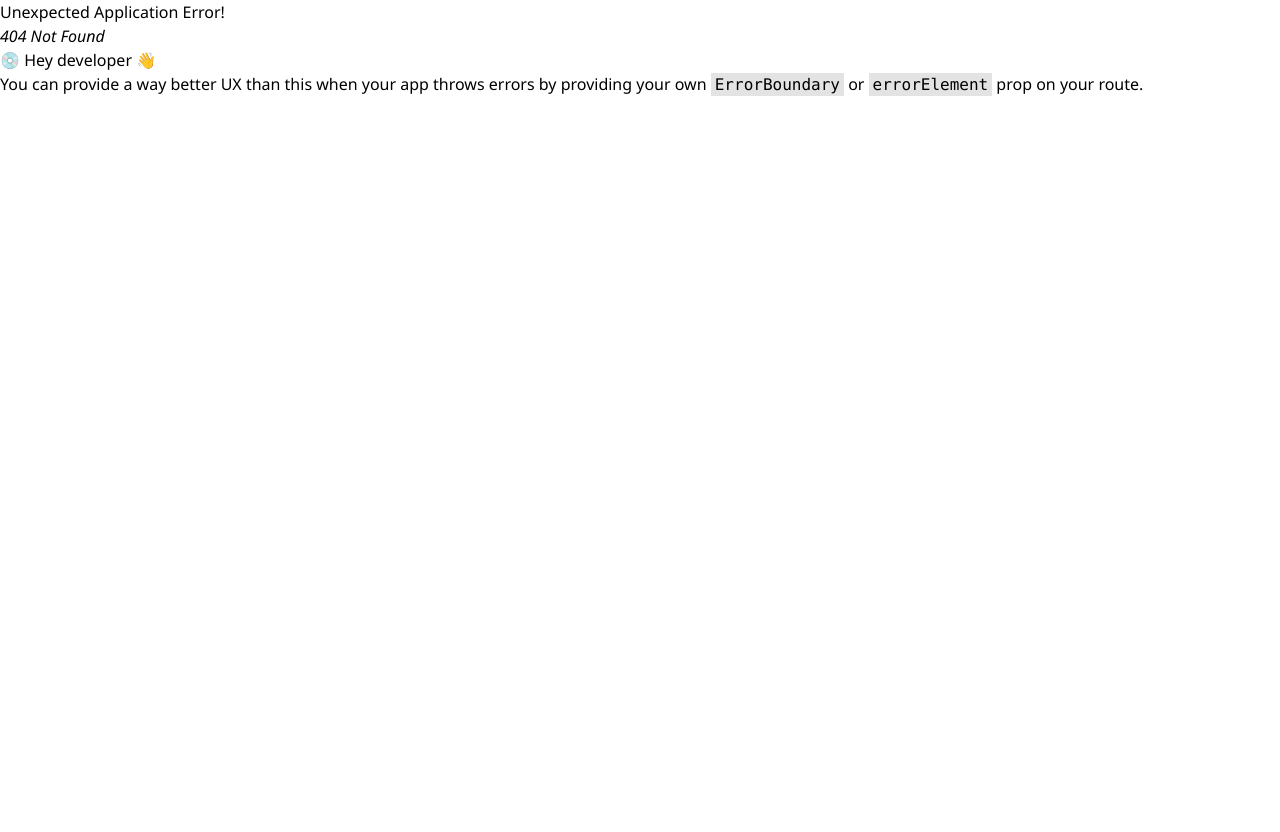
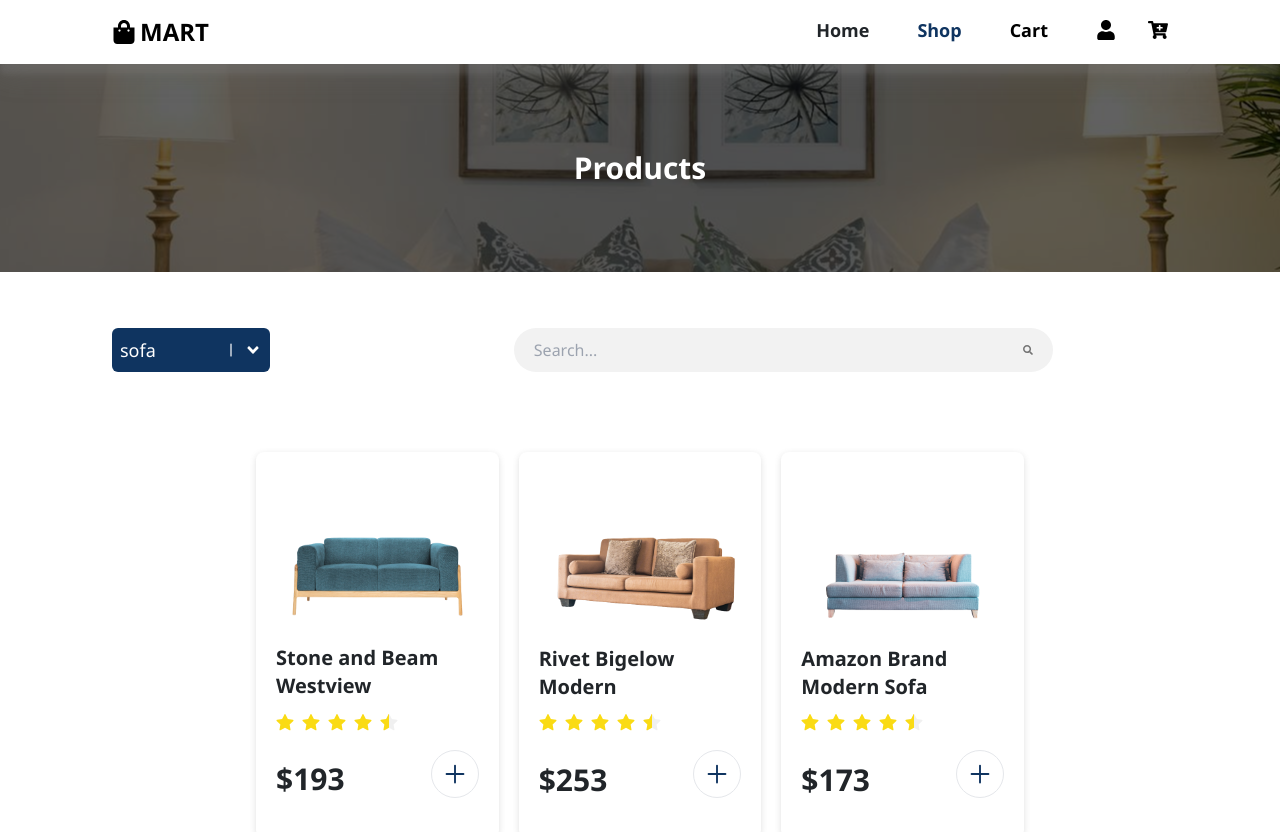
Before and after one commit to Chetan-B9/react-projects, a React (Vite) app in the folder ait-ecom-app/: page /shop/sofa in a window 1280 px wide. Before the commit this address had no page. Shown: the top 832 px of the page. Before the commit the page ends 800 px from the top, so only its background shows below. Built offline with nearby package versions, Linux system fonts and the light colour scheme; the HTML template or start-up script is replaced by a standard one.

Commit message:
ADDED: Shop page

```diff
--- /dev/null
+++ b/ait-ecom-app/src/CSS/Shoppage Style/Shop.module.css
@@ -0,0 +1,6 @@
+/* .option_hover{
+    background: white;
+    &:hover{
+        color: red;
+    }
+} */
--- a/ait-ecom-app/src/Components/Header/Header.jsx
+++ b/ait-ecom-app/src/Components/Header/Header.jsx
@@ -94,7 +94,14 @@ function Header() {
               </NavLink>
             </li>
             <li>
-              <NavLink>Shop</NavLink>
+            <NavLink
+                to="/shop"
+                className={({ isActive }) =>
+                  isActive ? "text-main" : "text-main-text"
+                }
+              >
+                Shop
+              </NavLink>
             </li>
             <li>
               <NavLink>Cart</NavLink>
--- a/ait-ecom-app/src/Components/Product/Product.jsx
+++ b/ait-ecom-app/src/Components/Product/Product.jsx
@@ -19,7 +19,7 @@ function Product() {
             products.map((product) => {
                 if(product.id === id){
                     return (
-                       <section key={id} className="product text-main-text">
+                       <main key={id} className="product text-main-text">
                             <div className={`${ProductStyle.product_title} h-52 bg-center`}>
                                 {/* product title  */}
                                 <div className='bg-[#0000009d] h-full flex justify-center items-center'>
@@ -109,13 +109,12 @@ function Product() {
                                    <div className="container grid grid-cols-1 md:grid-cols-2 lg:grid-cols-3 gap-5 mt-10">
                                       {
                                         products.map((prd, index) => ( prd.category === product.category && prd.id !== id) &&
-                                            <ProductCard key={index} productName = {prd.productName} price = {prd.price} imgUrl = {prd.imgUrl} avgRating = {prd.avgRating} discount = {prd.discount ?? null}/>
-
+                                            <ProductCard key={index} id={prd.id} productName = {prd.productName} price = {prd.price} imgUrl = {prd.imgUrl} avgRating = {prd.avgRating} discount = {prd.discount ?? null}/>
                                         )
                                       }
                                    </div>
                                 </div>
-                       </section>
+                       </main>
                     )
                 }
             })
--- /dev/null
+++ b/ait-ecom-app/src/Components/Shop/Shop.jsx
@@ -0,0 +1,100 @@
+import ProductStyle from "../../CSS/Productpag Style/Product.module.css";
+import { FaAngleDown, FaSearch  } from "react-icons/fa";
+import { RxDividerVertical } from "react-icons/rx";
+import { products } from "../../assets/data/products";
+import ProductCard from '../Home/ProductCard';
+import { useEffect, useState } from "react";
+import { useNavigate, useParams } from "react-router-dom";
+// import shopStyle from "../../CSS/Shoppage Style/Shop.module.css";
+
+function Shop() {
+  const [category, setCategory] = useState([]);
+  const [search, setSearch] = useState('')
+  const nav = useNavigate()
+  const { filter } = useParams()
+
+  useEffect(() => {
+    const categories = new Set();
+
+    products.forEach((product) => {
+      if (!category.includes(product.category)) {
+        categories.add(product.category);
+      }
+    });
+    setCategory([...category, ...Array.from(categories)]);
+  }, [products]);
+
+  const handleFilter = (e) => nav(`/shop/${e.target.value}`)
+  const handleSearch = (e) => setSearch(e.target.value)
+
+
+  return (
+    <main className="text-main-text">
+      <section className={`${ProductStyle.product_title} h-52 bg-center`}>
+        {/* product title  */}
+        <div className="bg-[rgba(0,0,0,0.62)] h-full flex justify-center items-center">
+          <h1 className="text-secondary text-3xl font-semibold">Products</h1>
+        </div>
+      </section>
+
+      {/* prodcuts section start  */}
+      <section className=" pt-14">
+        {/* selection part  */}
+        <div className="pb-10 flex items-center gap-32 px-5 md:px-14 lg:px-28">
+          {/* options  */}
+          <div className="relative w-[15%]">
+            <select
+              className="bg-main text-secondary w-full p-2  text-lg appearance-none rounded-md border-0 focus:outline-none "
+              onChange={handleFilter}
+            >
+              {category.map((category, index) => {
+                return (
+                  <option key={index} value={category}>
+                    {category}
+                  </option>
+                );
+              })}
+            </select>
+            <div className=" pointer-events-none absolute inset-y-0 right-0 flex items-center px-2 text-secondary gap-1 text-lg">
+              <RxDividerVertical />
+              <FaAngleDown />
+            </div>
+          </div>
+
+          {/* search box */}
+          <div className="w-[85%] flex-1">
+             <div className="flex justify-center">
+             <div className="bg-[#f2f2f2] h-full py-2.5 px-5 rounded-3xl flex w-[70%]">
+                <input type="text" value={search} className="bg-[#f2f2f2] text-[#757575] w-[98%] focus:outline-none" placeholder="Search..." onChange={handleSearch}/>
+                <div className="text-[#757575] w-[2%] flex items-center cursor-pointer">
+                    <FaSearch className="text-lg"/>
+                </div>
+             </div>
+             </div>
+
+          </div>
+        </div>
+
+        {/* products part  */}
+        <div className="px-14 md:px-36 lg:px-64 p-10">
+           <div className="container grid grid-cols-1 md:grid-cols-2 lg:grid-cols-3 gap-5">
+
+                {
+                    products.map((product) => {
+                        if(search.length > 0){
+                            return product.productName.toLowerCase().includes(search.toLowerCase()) ? <ProductCard key={product.id} id={product.id} productName = {product.productName} price = {product.price} imgUrl = {product.imgUrl} avgRating = {product.avgRating} discount = {product.discount ?? null}/> : null
+                        }else{
+                            return product.category === filter && <ProductCard key={product.id} id={product.id} productName = {product.productName} price = {product.price} imgUrl = {product.imgUrl} avgRating = {product.avgRating} discount = {product.discount ?? null}/>
+                        }
+
+                    })
+                }
+           </div>
+        </div>
+      </section>
+      {/* prodcuts section end  */}
+    </main>
+  );
+}
+
+export default Shop;
--- a/ait-ecom-app/src/Router.jsx
+++ b/ait-ecom-app/src/Router.jsx
@@ -2,12 +2,14 @@ import { Route, createBrowserRouter, createRoutesFromElements } from "react-rout
 import Layout from "./Components/Layout/Layout";
 import Home from "./Components/Home/Home";
 import Product from "./Components/Product/Product";
+import Shop from "./Components/Shop/Shop";
 
 const router = createBrowserRouter(
     createRoutesFromElements(
         <Route path='/' element = {<Layout />}>
             <Route index element = {<Home />} />
             <Route path="product/:id" element = {<Product />} />
+            <Route path="shop/:filter?" element = {<Shop />} />
         </Route>
     )
 )
```
